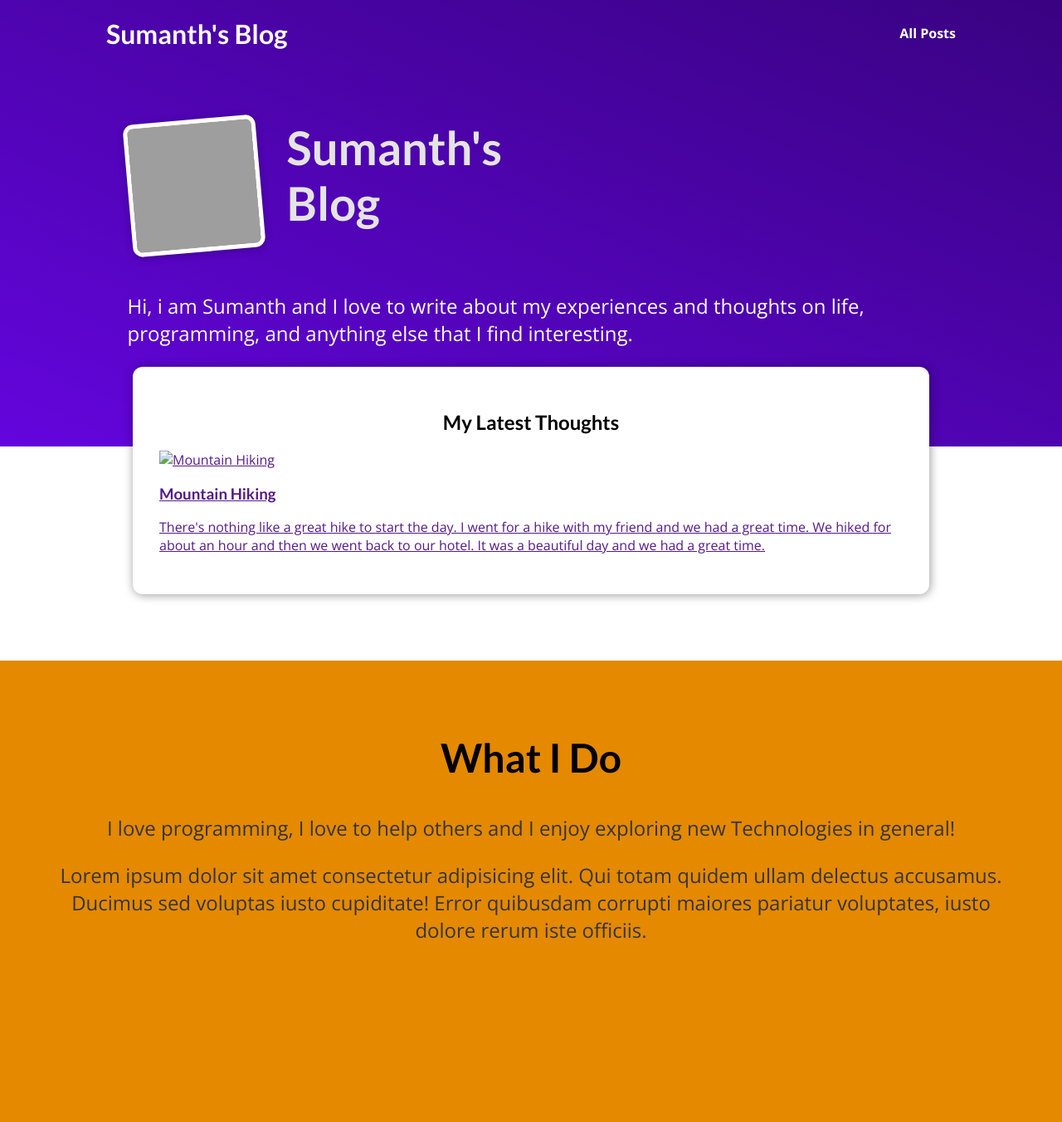
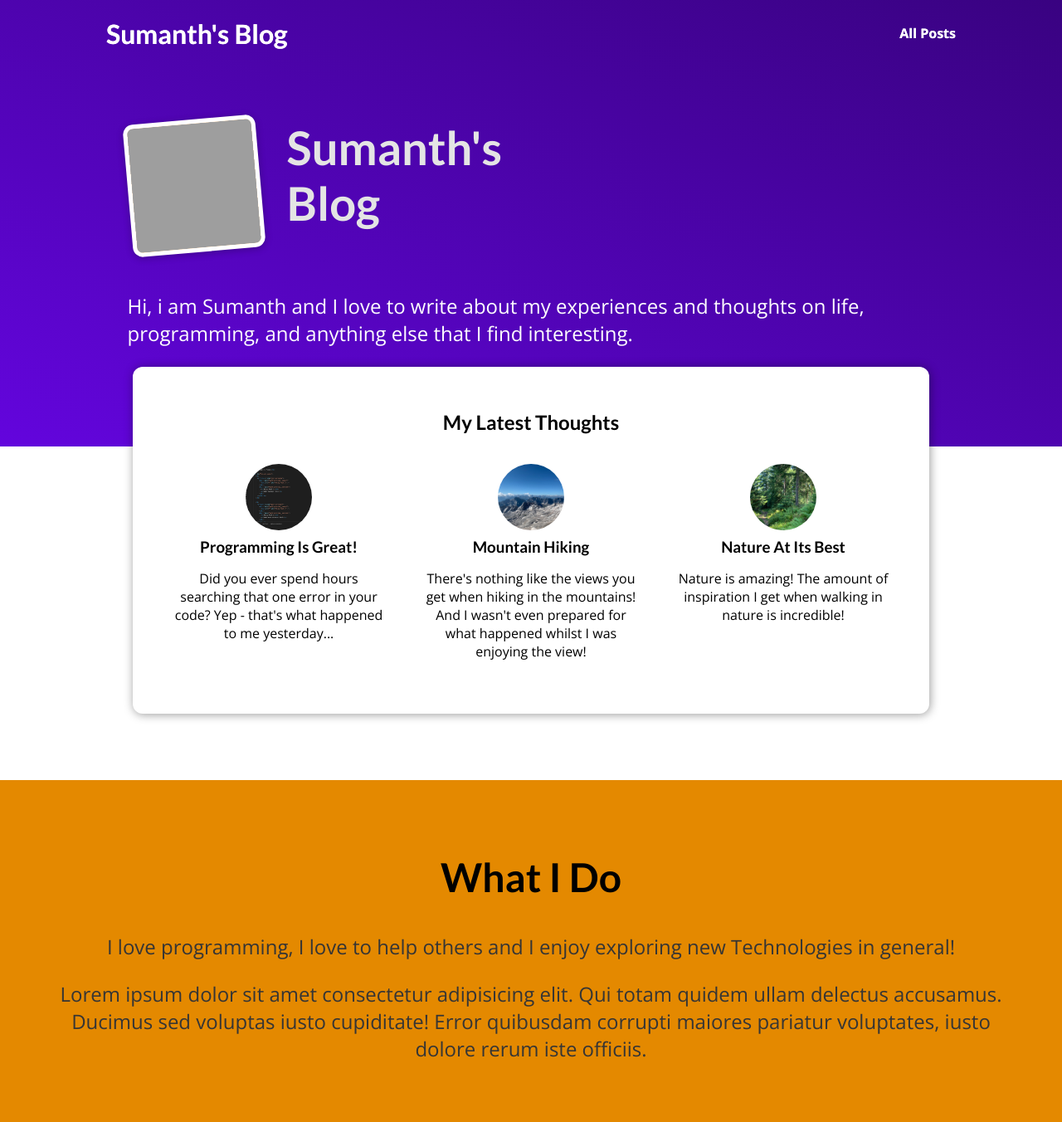
Before and after one commit to Smnthjm08/code-editor, a Django app: page / in a window 1280 px wide. Shown: the whole page at 83% size. Before the commit the page ends 1131 px from the top, so only its background shows below. Run offline with Django 4.2, Linux system fonts and the light colour scheme; grey boxes are pictures that could not be loaded.

Commit message:
feat: added dynamic render from views

```diff
--- /dev/null
+++ b/blog/static/blog/post.css
@@ -0,0 +1,43 @@
+.post {
+    display: flex;
+    flex-direction: column;
+    align-items: center;
+    text-align: center;
+  }
+
+  .post a {
+    text-decoration: none;
+    color: black;
+    transition: all 0.2s ease;
+    padding: 1rem;
+  }
+
+  .post a:hover,
+  .post a:active {
+    transform: scale(1.1);
+    background-color: #390281;
+    color: white;
+  }
+
+  .post img {
+    width: 5rem;
+    height: 5rem;
+    object-fit: cover;
+    border-radius: 50%;
+  }
+
+  .post h3 {
+    margin: 0.25rem 0;
+  }
+
+  .post time {
+    color: #666666;
+    margin: 0.25rem;
+    font-style: italic;
+    font-size: 0.85rem;
+  }
+
+  .post:hover time,
+  .post:active time {
+    color: white;
+  }
--- /dev/null
+++ b/blog/templates/blog/includes/post.html
@@ -0,0 +1,15 @@
+{% load static %}
+
+<li>
+  <article class="post">
+    <a href="{% url "post-detail-page" post.slug %}">
+      <img src="{% static "blog/images/"|add:post.image %}" alt="{{ post.title }}" />
+      <div class="post__content">
+        <h3>{{ post.title }}</h3>
+        <p>
+          {{ post.excerpt }}
+        </p>
+      </div>
+    </a>
+  </article>
+</li>
--- a/blog/templates/blog/index.html
+++ b/blog/templates/blog/index.html
@@ -5,6 +5,7 @@ My Blog
 {% endblock %}
 
 {% block css_file %}
+<link rel="stylesheet" href="{% static 'blog/post.css' %}" />
 <link rel="stylesheet" href="{% static 'blog/index.css' %}" />
 {% endblock %}
 
@@ -26,23 +27,11 @@ My Blog
 
 <section id="latest-posts">
   <h2>My Latest Thoughts</h2>
+
   <ul>
-    <li>
-      <article class="post">
-        <a href="">
-          <img src="" alt="Mountain Hiking" />
-          <div class="post__content">
-            <h3>Mountain Hiking</h3>
-            <p>
-              There's nothing like a great hike to start the day. I went for a
-              hike with my friend and we had a great time. We hiked for about an
-              hour and then we went back to our hotel. It was a beautiful day
-              and we had a great time.
-            </p>
-          </div>
-        </a>
-      </article>
-    </li>
+    {% for post in posts %}
+        {% include "blog/includes/post.html" %}
+   {% endfor %}
   </ul>
 </section>
 
--- a/blog/views.py
+++ b/blog/views.py
@@ -1,13 +1,99 @@
 
 from django.shortcuts import render
+from datetime import date
+
+all_posts = [
+    {
+        "slug": "hike-in-the-mountains",
+        "image": "mountains.jpg",
+        "author": "Sumanth",
+        "date": date(2021, 7, 21),
+        "title": "Mountain Hiking",
+        "excerpt": "There's nothing like the views you get when hiking in the mountains! And I wasn't even prepared for what happened whilst I was enjoying the view!",
+        "content": """
+          Lorem ipsum dolor sit amet consectetur adipisicing elit. Officiis nobis
+          aperiam est praesentium, quos iste consequuntur omnis exercitationem quam
+          velit labore vero culpa ad mollitia? Quis architecto ipsam nemo. Odio.
+
+          Lorem ipsum dolor sit amet consectetur adipisicing elit. Officiis nobis
+          aperiam est praesentium, quos iste consequuntur omnis exercitationem quam
+          velit labore vero culpa ad mollitia? Quis architecto ipsam nemo. Odio.
+
+          Lorem ipsum dolor sit amet consectetur adipisicing elit. Officiis nobis
+          aperiam est praesentium, quos iste consequuntur omnis exercitationem quam
+          velit labore vero culpa ad mollitia? Quis architecto ipsam nemo. Odio.
+        """
+    },
+    {
+        "slug": "programming-is-fun",
+        "image": "coding.jpg",
+        "author": "Sumanth",
+        "date": date(2022, 3, 10),
+        "title": "Programming Is Great!",
+        "excerpt": "Did you ever spend hours searching that one error in your code? Yep - that's what happened to me yesterday...",
+        "content": """
+          Lorem ipsum dolor sit amet consectetur adipisicing elit. Officiis nobis
+          aperiam est praesentium, quos iste consequuntur omnis exercitationem quam
+          velit labore vero culpa ad mollitia? Quis architecto ipsam nemo. Odio.
+
+          Lorem ipsum dolor sit amet consectetur adipisicing elit. Officiis nobis
+          aperiam est praesentium, quos iste consequuntur omnis exercitationem quam
+          velit labore vero culpa ad mollitia? Quis architecto ipsam nemo. Odio.
+
+          Lorem ipsum dolor sit amet consectetur adipisicing elit. Officiis nobis
+          aperiam est praesentium, quos iste consequuntur omnis exercitationem quam
+          velit labore vero culpa ad mollitia? Quis architecto ipsam nemo. Odio.
+        """
+    },
+    {
+        "slug": "into-the-woods",
+        "image": "woods.jpg",
+        "author": "Sumanth",
+        "date": date(2020, 8, 5),
+        "title": "Nature At Its Best",
+        "excerpt": "Nature is amazing! The amount of inspiration I get when walking in nature is incredible!",
+        "content": """
+          Lorem ipsum dolor sit amet consectetur adipisicing elit. Officiis nobis
+          aperiam est praesentium, quos iste consequuntur omnis exercitationem quam
+          velit labore vero culpa ad mollitia? Quis architecto ipsam nemo. Odio.
+
+          Lorem ipsum dolor sit amet consectetur adipisicing elit. Officiis nobis
+          aperiam est praesentium, quos iste consequuntur omnis exercitationem quam
+          velit labore vero culpa ad mollitia? Quis architecto ipsam nemo. Odio.
+
+          Lorem ipsum dolor sit amet consectetur adipisicing elit. Officiis nobis
+          aperiam est praesentium, quos iste consequuntur omnis exercitationem quam
+          velit labore vero culpa ad mollitia? Quis architecto ipsam nemo. Odio.
+        """
+    }
+]
+
+
+def get_data(post):
+    # return post.get("date")
+    return post["date"]
 
 # Create your views here.
 
+
 def starting_page(request):
-    return render(request, "blog/index.html")
+    # sorted_posts = all_posts.sort(key=get_data)
+    sorted_posts = sorted(all_posts, key=get_data, reverse=True)
+    latest_posts = sorted_posts
+    # return render(request, "blog/index.html")
+    return render(request, "blog/index.html", {
+        "posts": latest_posts
+    })
+
 
 def posts(request):
-    pass
+    return render(request, "blog/all-posts.html", {
+        "all_posts": all_posts
+    } )
 
-def post_detail(request):
-    pass
+
+def post_detail(request, slug):
+    identified_post = next(post for post in all_posts if post["slug"] == slug)
+    return render(request, "blog/post-detail.html", {
+        "post": identified_post
+    })
--- a/templates/base.html
+++ b/templates/base.html
@@ -7,9 +7,17 @@
     <meta name="viewport" content="width=device-width, initial-scale=1.0" />
     <title>{% block title %}{% endblock %}</title>
     <link rel="stylesheet" href="{% static 'app.css' %}" />
-         {% block css_file  %} {% endblock  %}
+    {% block css_file %} {% endblock %}
   </head>
   <body>
+      <header id="main-navigation">
+        <h1>
+          <a href="{% url "starting-page" %}">Sumanth's Blog</a>
+        </h1>
+        <nav>
+          <a href="{% url "posts-page" %}">All Posts</a>
+        </nav>
+      </header>
     {% block content %} {% endblock %}
   </body>
 </html>
```
Also changed, not shown: blog/static/blog/all-posts.css (added, +43 -0 lines), blog/static/blog/post-detail.css (added, +62 -0 lines), blog/templates/blog/all-posts.html (added, +22 -0 lines), blog/templates/blog/post-detail.html (added, +32 -0 lines), templates/404.html (added, +10 -0 lines). Lines whose indentation alone changed are shown as unchanged.
